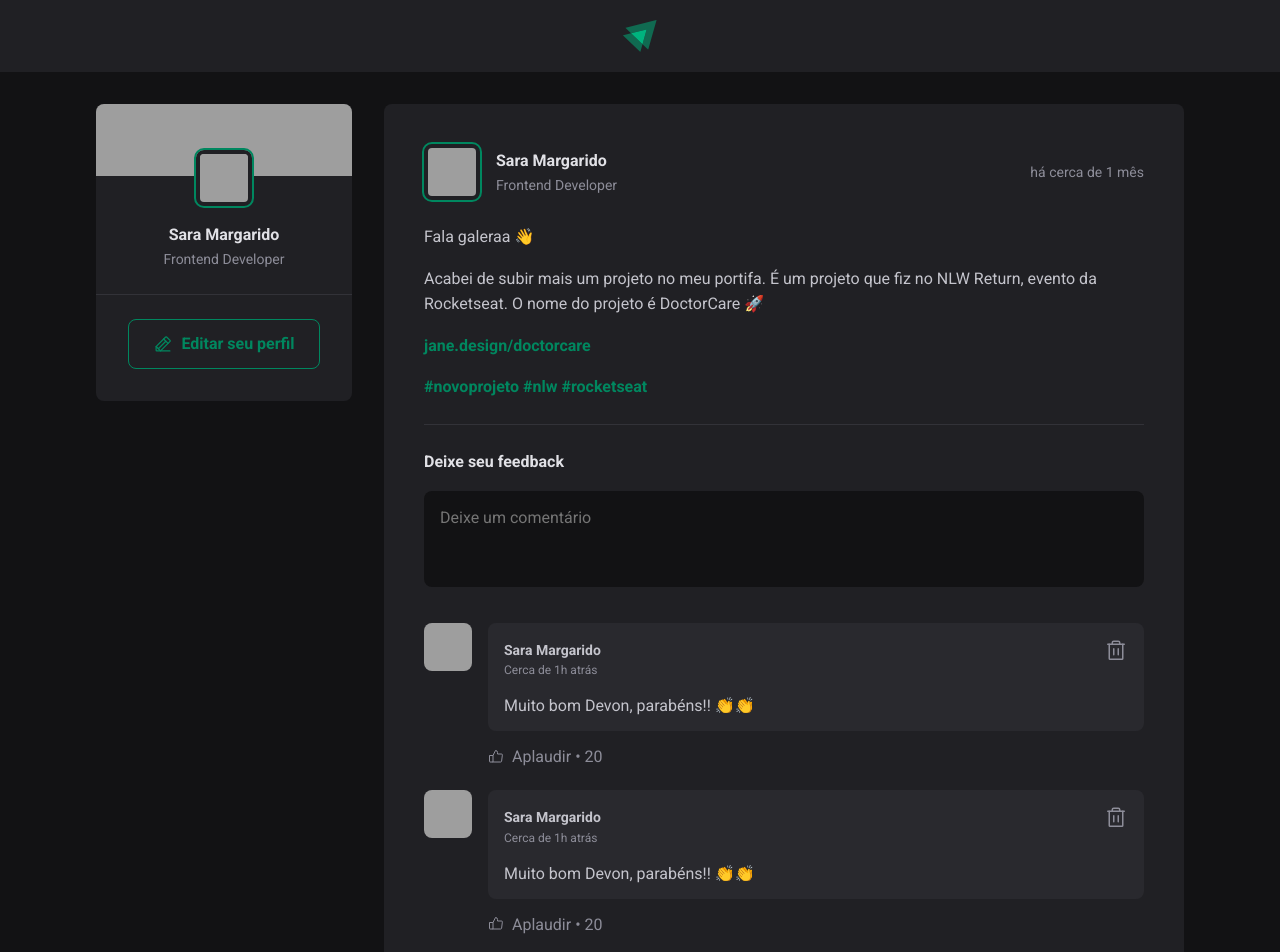
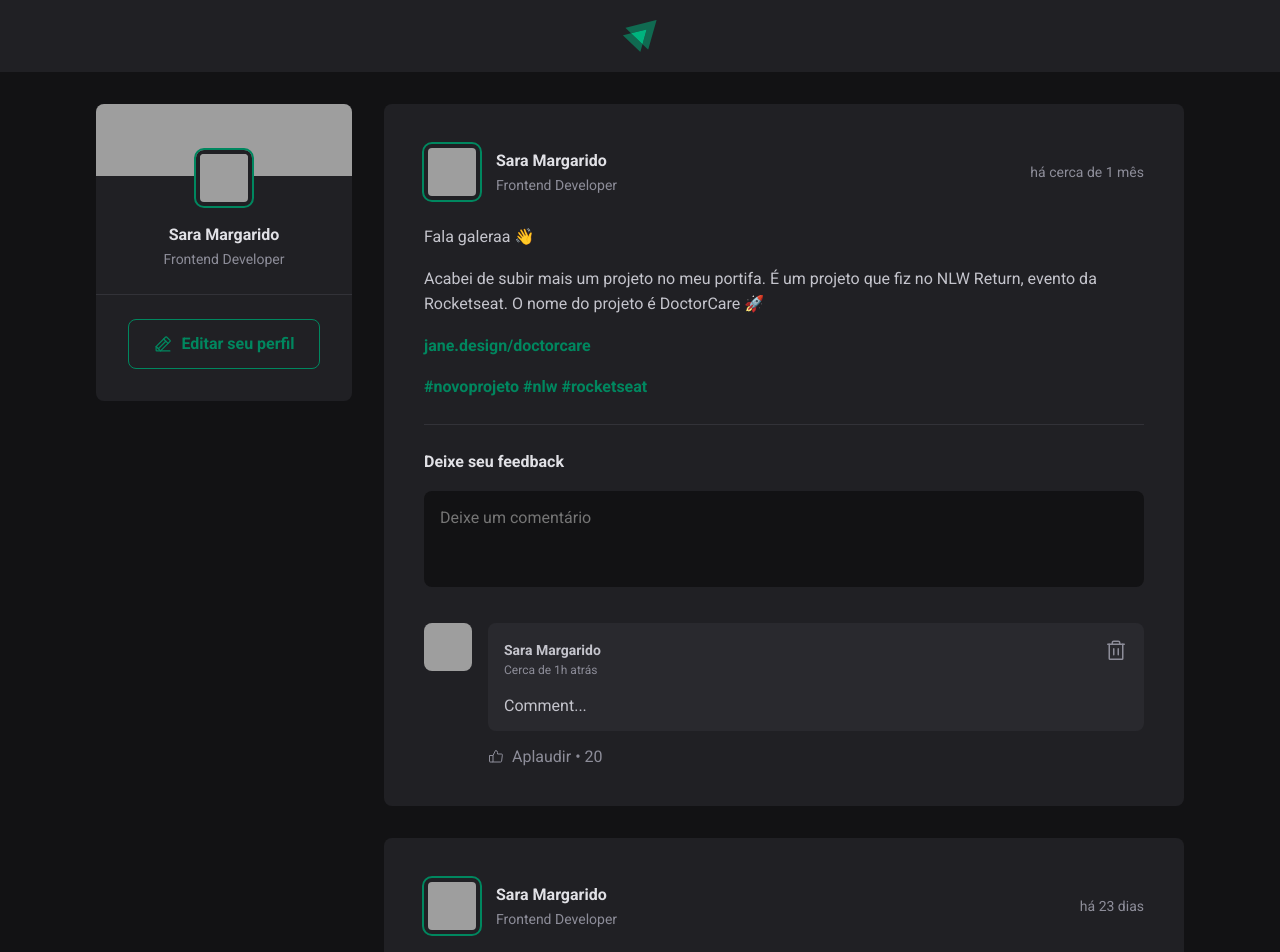
Before and after one commit to saramargarido/ignite-feed, a React (Vite) app: page / in a window 1280 px wide. Shown: the top 952 px of the page. Built offline with nearby package versions, Linux system fonts and the light colour scheme; grey boxes are pictures that could not be loaded.

Commit message:
add new comment

```diff
--- a/src/components/Comment.jsx
+++ b/src/components/Comment.jsx
@@ -1,8 +1,9 @@
+/* eslint-disable react/prop-types */
 import { ThumbsUp, Trash } from "phosphor-react";
 import styles from "./Comment.module.css";
 import { Avatar } from "./Avatar";
 
-export function Comment() {
+export function Comment({ content }) {
   return (
     <div className={styles.comment}>
       <Avatar hasBorder={false} src="https://github.com/saramargarido.png" />
@@ -24,7 +25,7 @@
               <Trash size={24} />
             </button>
           </header>
-          <p>Muito bom Devon, parabéns!! 👏👏</p>
+          <p>{content}</p>
         </div>
 
         <footer>
--- a/src/components/Post.jsx
+++ b/src/components/Post.jsx
@@ -1,4 +1,5 @@
 /* eslint-disable react/prop-types */
+import { useState } from "react";
 import { Avatar } from "./Avatar";
 import { Comment } from "./Comment";
 import styles from "./Post.module.css";
@@ -6,6 +7,9 @@
 import ptBR from "date-fns/locale/pt-BR";
 
 export function Post({ author, publishedAt, content, tags }) {
+  const [comments, setComments] = useState(["Comment..."]);
+  const [newCommentText, setNewCommentText] = useState("");
+
   const publishedDateFormatted = format(
     publishedAt,
     "d 'de' LLLL 'às' HH:mm'h'",
@@ -16,6 +20,17 @@
     locale: ptBR,
     addSuffix: true,
   });
+
+  function handleCreateNewComment() {
+    event.preventDefault();
+
+    setComments([...comments, newCommentText]);
+    setNewCommentText("");
+  }
+
+  function handleNewCommentChange() {
+    setNewCommentText(event.target.value);
+  }
 
   return (
     <article className={styles.post}>
@@ -57,17 +72,22 @@
         </p>
       </div>
 
-      <form className={styles.commentForm}>
+      <form onSubmit={handleCreateNewComment} className={styles.commentForm}>
         <strong>Deixe seu feedback</strong>
-        <textarea placeholder="Deixe um comentário" />
+        <textarea
+          placeholder="Deixe um comentário"
+          name="comment"
+          onChange={handleNewCommentChange}
+          value={newCommentText}
+        />
         <footer>
           <button type="submit">Publicar</button>
         </footer>
       </form>
       <div className={styles.commentList}>
-        <Comment />
-        <Comment />
-        <Comment />
+        {comments.map((comment, index) => (
+          <Comment key={index} content={comment} />
+        ))}
       </div>
     </article>
   );
```
